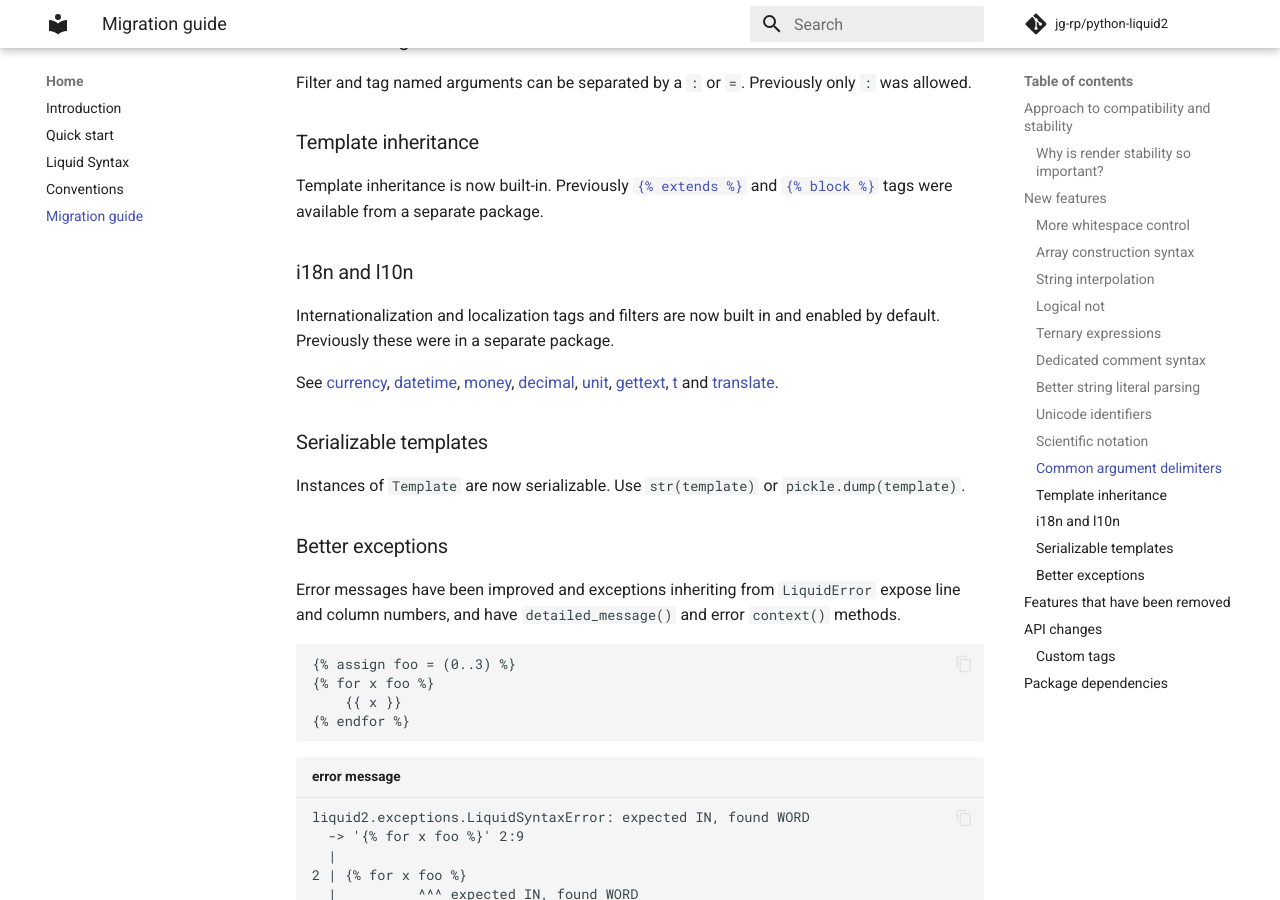
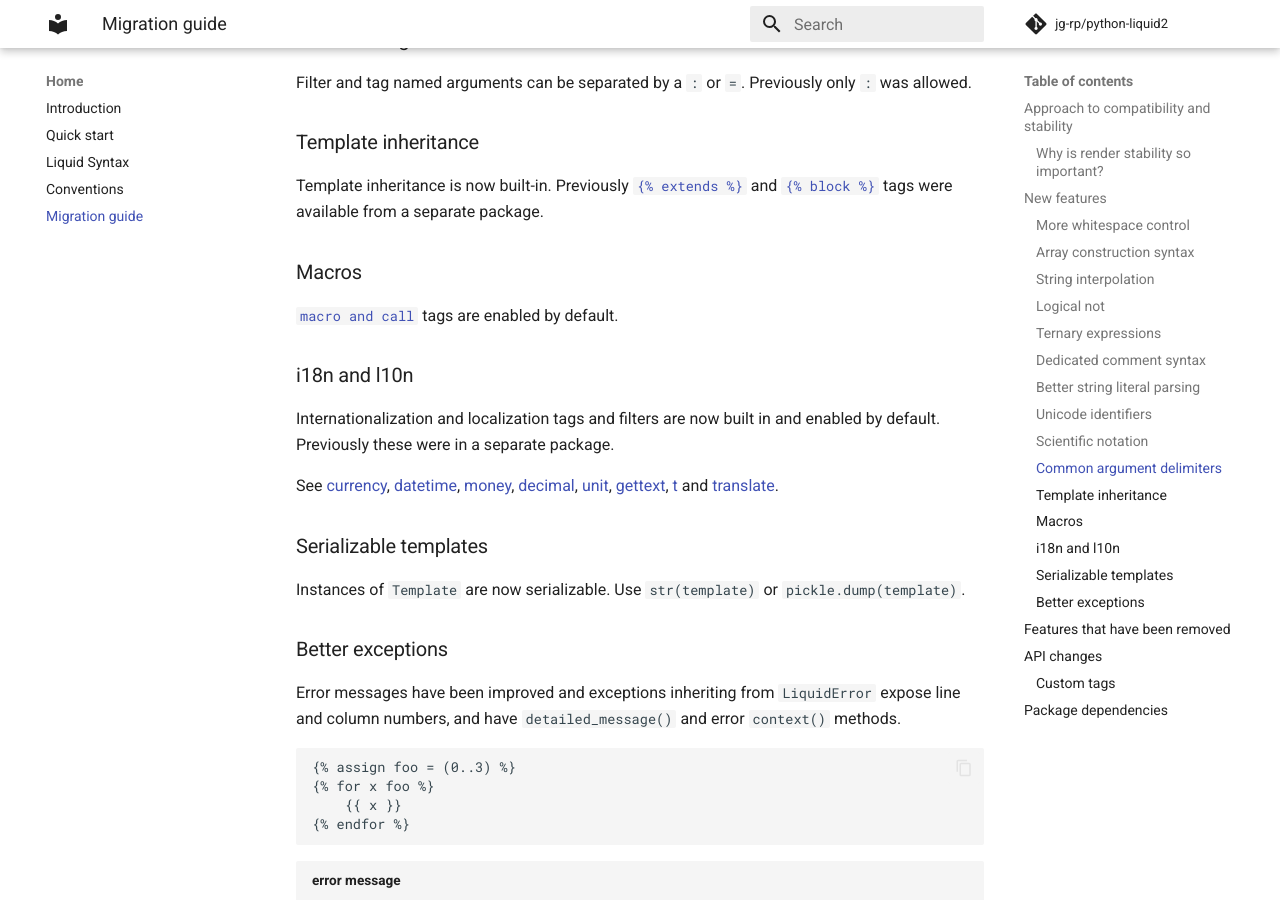
Before and after one commit to jg-rp/python-liquid2, an MkDocs documentation site: the page built from docs/migration.md, in a window 1280 px wide and 900 px high, scrolled down 4416 px. Built offline with MkDocs 1.6.1 and Material for MkDocs 9.7.7, drawn with Linux system fonts in a browser that asks for light colours; comment, search, counter and statistics services are not loaded.

Commit message:
Ignore ruff A005

```diff
--- a/docs/migration.md
+++ b/docs/migration.md
@@ -161,6 +161,10 @@
 
 Template inheritance is now built-in. Previously [`{% extends %}`](tag_reference.md#extends) and [`{% block %}`](tag_reference.md#block) tags were available from a separate package.
 
+### Macros
+
+[`macro and call`](tag_reference.md#macro-and-call) tags are enabled by default.
+
 ### i18n and l10n
 
 Internationalization and localization tags and filters are now built in and enabled by default. Previously these were in a separate package.
--- a/pyproject.toml
+++ b/pyproject.toml
@@ -167,6 +167,7 @@
 
 ignore = [
   "A002",
+  "A005",
   "S105",
   "S101",
   "D107",
```
